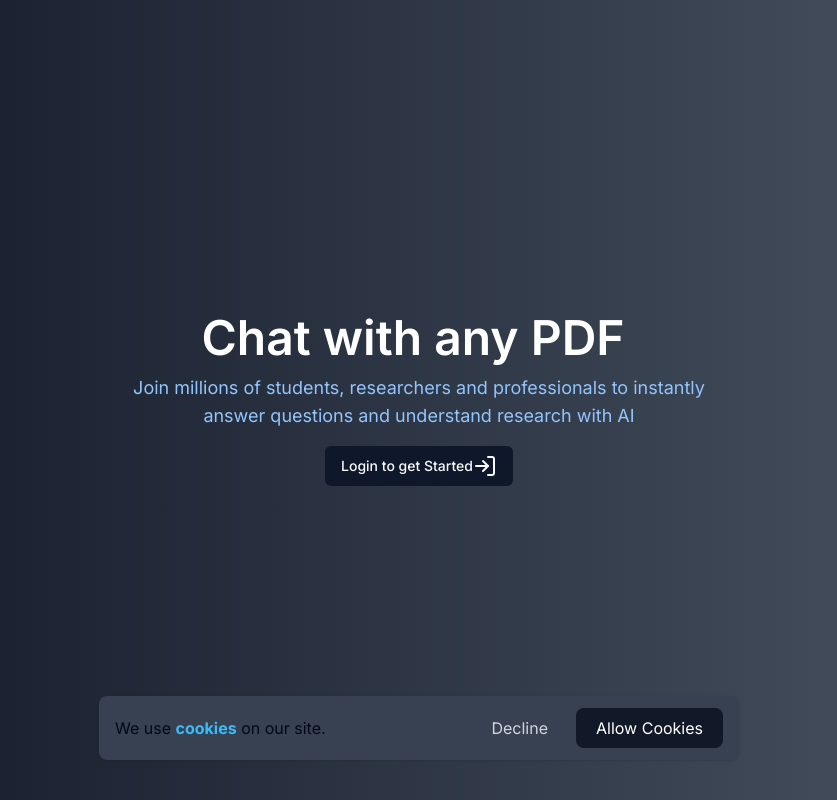
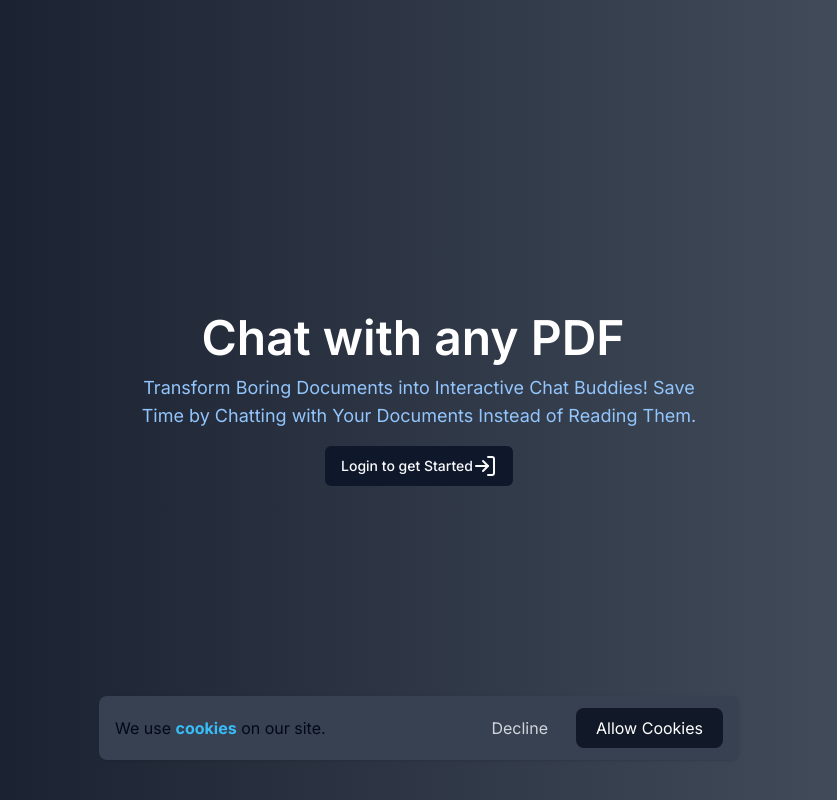
Before and after one commit to Mantavya131/ChatDoc, a Next.js app: page / in a window 1280 px wide. Shown: the whole page, without its empty margins (221-1058 px from the left). Built offline with nearby package versions, Linux system fonts and the light colour scheme; no server answers.

Commit message:
Added Stripe

```diff
--- a/src/app/page.tsx
+++ b/src/app/page.tsx
@@ -47,8 +47,7 @@ export default async function Home() {
 
 
             <p className="max-w-xl mt-1 text-lg text-blue-300">
-            Join millions of students, researchers and professionals to instantly
-            answer questions and understand research with AI
+              Transform Boring Documents into Interactive Chat Buddies! Save Time by Chatting with Your Documents Instead of Reading Them.
             </p>
             <div className="w-full mt-4 text-white">
               {isAuth ? (<FileUpload />):(
--- a/src/components/ChatSideBar.tsx
+++ b/src/components/ChatSideBar.tsx
@@ -64,15 +64,10 @@ const ChatSideBar = ({ chats, chatId }: Props) => {
 
             <div className='absolute bottom-0 left-0 right-0 p-4 bg-gray-800 border-t border-gray-700'>
                 <div className='flex items-center justify-center gap-2 text-sm text-slate-500 flex-wrap'>
-                    <Link href={'/'}>Home</Link>
-                    <Link href={'/'}>Logo</Link>
+                    <Link href={'https://donate.stripe.com/9AQfZza2OeFe4CI9AA'} className='font-bold hover:text-white hover:bg-slate-600 px-2 py-1 rounded'>
+                        Donate Here
+                    </Link>
                 </div>
-
-                {/* <div className="flex justify-center w-full">
-                    <Button className="mt-2 text-white bg-slate-700" disabled={loading} onClick={handleSubscription}>
-                        Upgrade To Pro!
-                    </Button>
-                </div> */}
             </div>
 
         </div>
```
